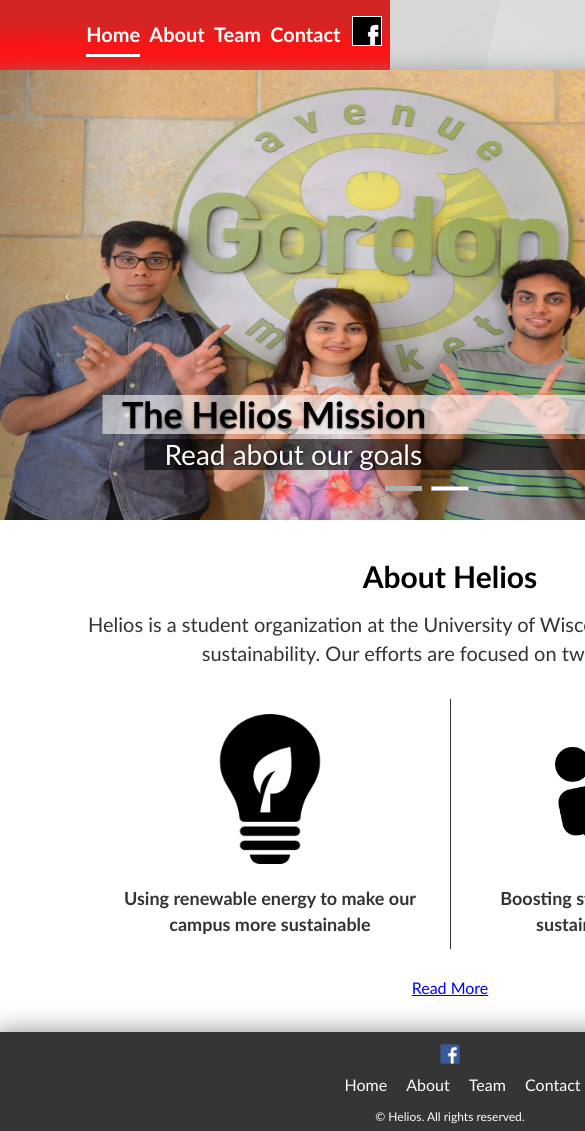
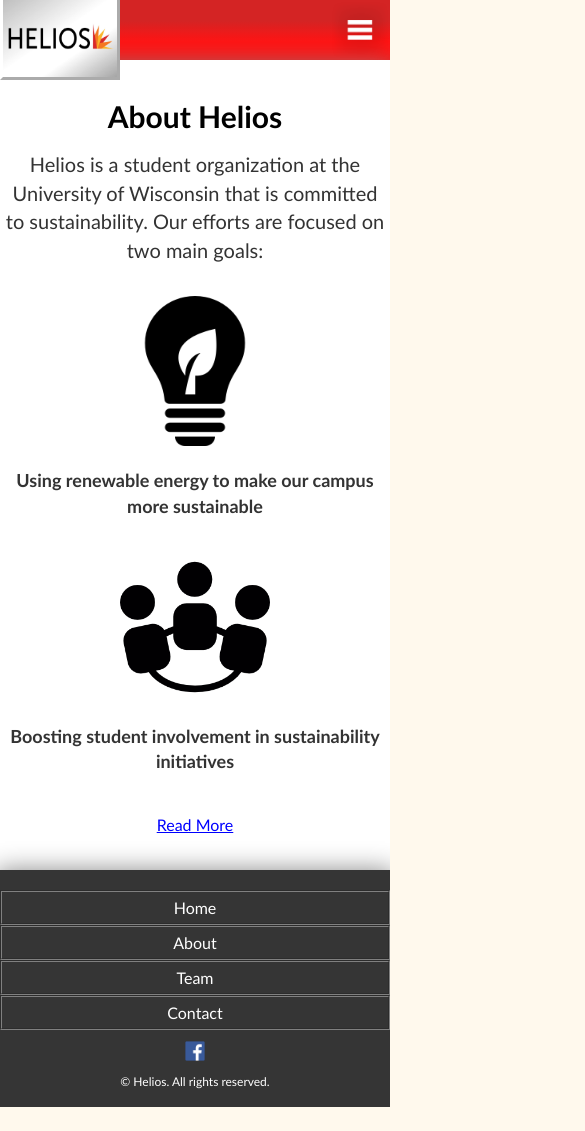
Before and after one commit to B-mirza/Helios-Website, a plain HTML site: page index.html in a window 390 px wide. Shown: the top 1131 px of the page, 585 px wide, since content can reach past the window. After the commit the page ends 1107 px from the top, so only its background shows below. Drawn offline with nearby package versions, Linux system fonts and the light colour scheme.

Commit message:
Added Mobile Menu
Added to index page only

```diff
--- a/css/index.css
+++ b/css/index.css
@@ -1,3 +1,21 @@
+#myCarousel {
+	width: 100%;
+	height: 450px;
+}
+
+.carousel-inner {
+	height: 450px;
+	width: 100%;
+}
+
+.item img {
+	/*force carousel images to fit*/
+	max-height: 450px;
+	min-height: 450px;
+	max-width: 100%;
+	min-width: 100%;
+}
+
 #aboutSection {
     margin-top: 20px;
     text-align: center;
@@ -90,3 +108,29 @@
     font-weight: bold;
     color: black;
 }
+
+/*Styles for mobile-responsiveness*/
+@media screen and (max-width: 480px) {
+    #myCarousel {
+        display: none;
+    }
+
+    #verticalRule {
+        display: none;
+    }
+
+    #aboutSection p {
+        width: 100%;
+        margin-left: 0;
+        margin-right: 0;
+    }
+
+    #aboutSection, #goalOne, #goalTwo {
+        width: 100%;
+        margin: 0;
+    }
+
+    #container {
+        padding-top: 20px;
+    }
+}
--- a/css/styles.css
+++ b/css/styles.css
@@ -67,6 +67,53 @@ body {
 	cursor: pointer;
 }
 
+#menuIcon {
+	display: none;
+	float: right;
+	height: 60px;
+	width: 60px;
+	margin-top: 0;
+	margin-right: 0px;
+}
+
+.sideNav {
+	height: 100%; /* 100% Full-height */
+	width: 0; /* 0 width - change this with JavaScript */
+	position: fixed; /* Stay in place */
+	z-index: 1; /* Stay on top */
+	top: 0; /* Stay at the top */
+	right: 0;
+	background-color: #111; /* Black*/
+	overflow-x: hidden; /* Disable horizontal scroll */
+	padding-top: 60px; /* Place content 60px from the top */
+	transition: 0.5s; /* 0.5 second transition effect to slide in the sidenav */
+}
+
+/* The navigation menu links */
+.sideNav a {
+	padding: 0px 0px 0px 10px;
+	margin-left: 15px;
+	text-decoration: none;
+	font-size: 25px;
+	color: #818181;
+	display: block;
+	transition: 0.3s;
+}
+
+/* When you mouse over the navigation links, change their color */
+.sideNav a:hover {
+	color: #f1f1f1;
+}
+
+/* Position and style the close button (top right corner) */
+.sideNav .closebtn {
+	position: absolute;
+	top: 0;
+	right: 25px;
+	font-size: 36px;
+	margin-left: 50px;
+}
+
 #logo {
 	position: absolute;
 	left: calc((100% - 900px) / 2);
@@ -101,25 +148,6 @@ body {
 	padding: 0;
 }
 
-#myCarousel {
-	width: 100%;
-	height: 450px;
-}
-
-.carousel-inner {
-	height: 450px;
-	width: 100%;
-}
-
-
-.item img {
-	/*force carousel images to fit*/
-	max-height: 450px;
-	min-height: 450px;
-	max-width: 100%;
-	min-width: 100%;
-}
-
 .animated {
    -webkit-animation-duration: 5s;
    animation-duration: 5s;
@@ -143,9 +171,9 @@ body {
 }
 
 footer {
-	height: 100px;
+	height: 110px;
+	overflow: hidden;
 	position: relative;
-
 	background-color: #353535;
 	box-shadow: 0px 5px 25px 4px grey;
 	color: white;
@@ -163,7 +191,7 @@ footer ul {
 	font-size: 16px;
 }
 
-footer li {
+footer ul li {
 	list-style: none;
 	display: inline;
 	margin-right: 15px;
@@ -176,7 +204,7 @@ footer img {
 
 footer p {
 	font-size: 12px;
-	margin: 0;
+	margin-top: 10px;
 }
 
 footer li:hover, footer img:hover {
@@ -225,3 +253,69 @@ h1, hr {
 	margin-left: 60px;
 	margin-right: 60px;
 }
+
+/*Styles for mobile-responsiveness*/
+@media screen and (max-width: 480px) {
+	#container {
+		width: 100%;
+	}
+
+	#navbar {
+		height: 60px;
+	}
+
+	#navbar ul, #navbar a {
+		display: none;
+	}
+
+	#menuIcon {
+		display: block;
+	}
+
+	.sidenav {
+		padding-top: 15px;
+	}
+
+	.sidenav a {
+		font-size: 18px;
+	}
+
+	#selected {
+		border-bottom: none;
+		border-left: solid;
+		border-width: 5px;
+		border-color: white;
+		margin-left: 10px;
+	}
+
+	#logo {
+		left: 0;
+		height: 80px;
+		width: 120px;
+	}
+
+	footer {
+		height: auto;
+		margin-bottom: 0;
+	}
+
+	footer ul {
+		padding: 0;
+	}
+
+	footer ul li {
+		display: block;
+		height: 35px;
+		border-style: groove;
+		border-color: gray;
+		border-width: 2px;
+		padding-top: 5px;
+		padding-bottom: 5px;
+		margin-left: auto;
+		margin-right: auto;
+	}
+
+	footer p {
+		margin-bottom: 10px;
+	}
+}
--- a/index.html
+++ b/index.html
@@ -7,20 +7,25 @@
 
 		<title>Project Helios</title>
 
-		<!-- Website favicon -->
+		<!-- Website Favicon -->
 		<link rel="shortcut icon" type="image/x-icon" href="img/favicon.ico"/>
 
-		<!-- Bootstrap stylesheet -->
+		<!-- Bootstrap Stylesheet -->
 		<link href="css/bootstrap.css" rel="stylesheet">
 
-		<!-- Website stylesheets -->
+		<!-- Website Stylesheets -->
 		<link rel="stylesheet" type="text/css" href="css/styles.css"/>
 		<link rel="stylesheet" type="text/css" href="css/index.css"/>
+
+		<!-- Website Scripts -->
+		<script src="js/menu.js"></script>
 	</head>
 
 	<body>
-		<!-- Navigation bar -->
+		<!-- Desktop Navigation Bar -->
 		<div id="navbar">
+			<img id="menuIcon" src="img/menu_icon.png" alt="menu icon">
+
 			<a href="https://www.facebook.com/HeliosUW">
 				<div id="fbicon"></div>
 			</a>
@@ -32,13 +37,21 @@
 			</ul>
 		</div>
 
+		<!-- Mobile Navigation Bar -->
+		<div id="mobileMenu" class="sideNav">
+			<a href="javascript:void(0)" class="closebtn" onclick="closeNav()">&times;</a>
+			<a href="#" id="selected">Home</a>
+			<a href="#">About</a>
+			<a href="#">Team</a>
+			<a href="#">Contact</a>
+		</div>
 
 		<!-- Logo Container-->
 		<div id="logo">
 			<a href="index.html"><img src="img/logo.jpg" alt="Helio Logo" class="animated fadeIn"></a>
 		</div>
 
-		<!-- Page body -->
+		<!-- Page Body -->
 		<div id="container">
 			<div id="content">
 
@@ -114,15 +127,16 @@
 			 </div>
 
 	   	<footer>
-		   	<a href="https://www.facebook.com/HeliosUW">
-		   		<img src="img/footerfbicon.png" alt="fb icon">
-		   	</a>
 		   	<ul>
 					<li><a href="index.html">Home</a></li>
 					<li><a href="about.html">About</a></li>
 					<li><a href="team.html">Team</a></li>
 					<li><a href="contact.html">Contact</a></li>
-		   	</ul>
+				</ul>
+
+				<a href="https://www.facebook.com/HeliosUW">
+		   		<img src="img/footerfbicon.png" alt="fb icon">
+		   	</a>
 		   	<p>&copy Helios. All rights reserved.</p>
 		  </footer>
 		</div>
--- /dev/null
+++ b/js/menu.js
@@ -0,0 +1,11 @@
+window.onload = function() {
+   document.getElementById("menuIcon").onclick = openNav;
+}
+
+function openNav() {
+   document.getElementById("mobileMenu").style.width = "250px";
+}
+
+function closeNav() {
+   document.getElementById("mobileMenu").style.width = "0";
+}
```
Also changed, not shown: img/menu_icon.png (added).
